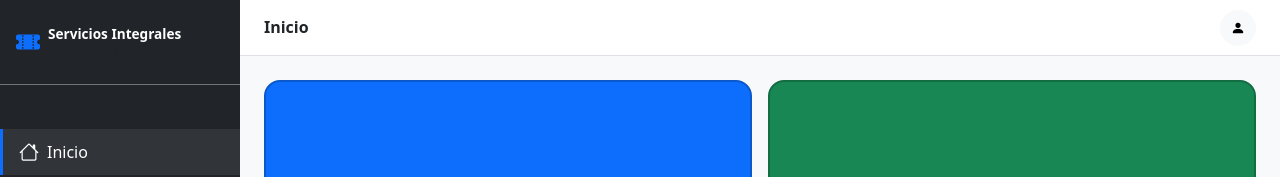
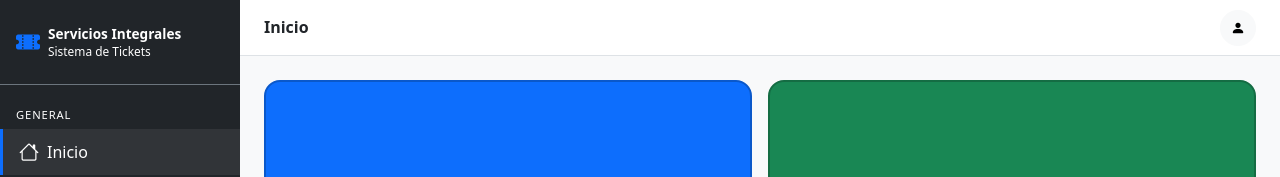
Before and after one commit to Servicios-Integrales-S-A/TicketsWeb, a Vue app: page /home in a window 1280 px wide. Shown: the top 177 px of the page. Built offline with nearby package versions, Linux system fonts and the light colour scheme; no server answers; sample sign-in values are in the browser's storage.

Commit message:
fix: overflow layouts

```diff
--- a/src/components/layout/AppNavbar.vue
+++ b/src/components/layout/AppNavbar.vue
@@ -1,5 +1,5 @@
 <template>
-  <header class="app-navbar d-flex align-items-center justify-content-between px-4 bg-white border-bottom" style="height: 56px;">
+  <header class="app-navbar d-flex align-items-center justify-content-between px-4 bg-white border-bottom" style="height: 56px; flex-shrink: 0;">
 
     <h6 class="mb-0 fw-semibold text-dark">{{ paginaActual }}</h6>
 
--- a/src/components/layout/AppSidebar.vue
+++ b/src/components/layout/AppSidebar.vue
@@ -1,5 +1,5 @@
 <template>
-  <aside class="app-sidebar d-flex flex-column bg-dark text-white" style="width: 240px; min-height: 100vh;">
+  <aside class="app-sidebar d-flex flex-column bg-dark text-white" style="width: 240px; height: 100vh; flex-shrink: 0;">
 
     <!-- Logo -->
     <div class="px-3 py-4 border-bottom border-secondary">
@@ -7,16 +7,16 @@
         <i class="bi bi-ticket-perforated-fill text-primary fs-4"></i>
         <span class="fw-semibold lh-sm" style="font-size: 0.85rem;">
           Servicios Integrales<br>
-          <small class="text-muted fw-normal">Sistema de Tickets</small>
+          <small class="fw-normal">Sistema de Tickets</small>
         </span>
       </div>
     </div>
 
     <!-- Navegación -->
-    <nav class="flex-grow-1 py-3">
+    <nav class="flex-grow-1 py-3 overflow-y-auto">
 
       <div class="px-3 mb-1">
-        <small class="text-uppercase text-muted" style="font-size: 0.7rem; letter-spacing: 0.08em;">
+        <small class="text-uppercase" style="font-size: 0.7rem; letter-spacing: 0.08em;">
           General
         </small>
       </div>
@@ -33,7 +33,7 @@
 
       <template v-if="rol === 'admin'">
         <div class="px-3 mt-3 mb-1">
-          <small class="text-uppercase text-muted" style="font-size: 0.7rem; letter-spacing: 0.08em;">
+          <small class="text-uppercase" style="font-size: 0.7rem; letter-spacing: 0.08em;">
             Administración
           </small>
         </div>
@@ -62,7 +62,7 @@
         <i class="bi bi-person-circle fs-5"></i>
         <div class="lh-sm overflow-hidden">
           <div class="text-truncate" style="font-size: 0.85rem;">{{ nombreCompleto }}</div>
-          <small class="text-muted text-capitalize">{{ rol }}</small>
+          <small class="text-capitalize">{{ rol }}</small>
         </div>
       </router-link>
     </div>
--- a/src/layouts/AppLayout.vue
+++ b/src/layouts/AppLayout.vue
@@ -1,5 +1,5 @@
 <template>
-  <div class="app-wrapper d-flex" style="min-height: 100vh;">
+  <div class="app-wrapper d-flex" style="height: 100vh; overflow: hidden;">
 
     <AppSidebar />
 
```
